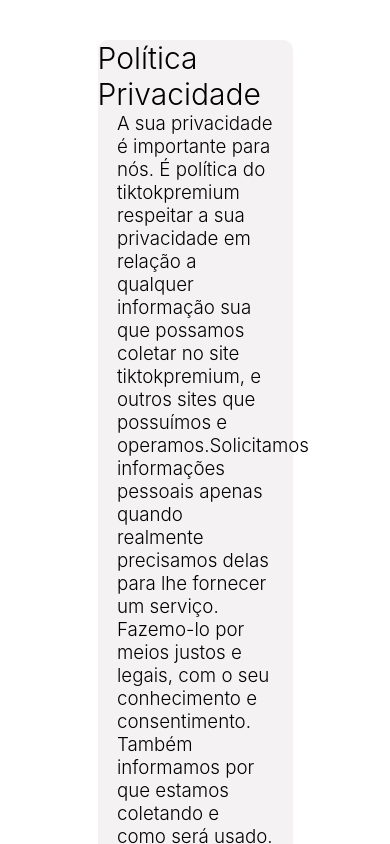
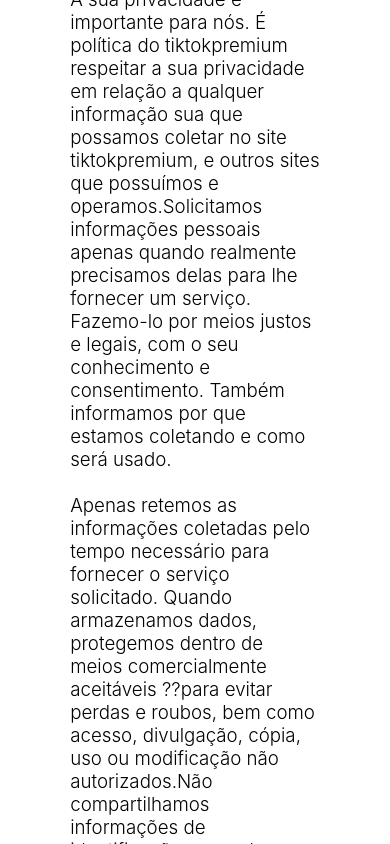
Before and after one commit to SamuelMorais030202/tiktok-project, a React (Create React App) app: page /privacy-policy in a window 390 px wide. Shown: the top 844 px of the page. Built offline with nearby package versions, Linux system fonts and the light colour scheme.

Commit message:
Erros nas páginas de termos de uso

```diff
--- a/src/styles/PrivacyPolicy.css
+++ b/src/styles/PrivacyPolicy.css
@@ -1,6 +1,13 @@
 main {
   display: flex;
   justify-content: center;
+  height: 100vh;
+  width: 100vw;
+}
+
+* {
+  margin: 0;
+  padding: 0;
 }
 
 .texts {
@@ -8,19 +15,30 @@
     flex-direction: column;
     justify-content: center;
     align-items: center;
-  width: 50%;
-  background-color: rgba(226, 222, 222, 0.384);
+    width: 80%;
     margin-top: 40px;
     margin-bottom: 40px;
     border-radius: 10px;
+
 }
 
-h1 {
+.texts h1 {
   font-weight: 340;
   font-size: 30px;
+  margin-top: 1360px;
 }
 
 .conteudo {
   width: 80%;
   font-weight: 340;
+  margin-top: 25px;
 }
+
+@media screen and (max-width: 489px) {
+  .texts h1 {
+    font-weight: 340;
+    font-size: 30px;
+    margin-top: 2820px;
+  }
+
+}
```
Lines whose indentation alone changed are shown as unchanged.
